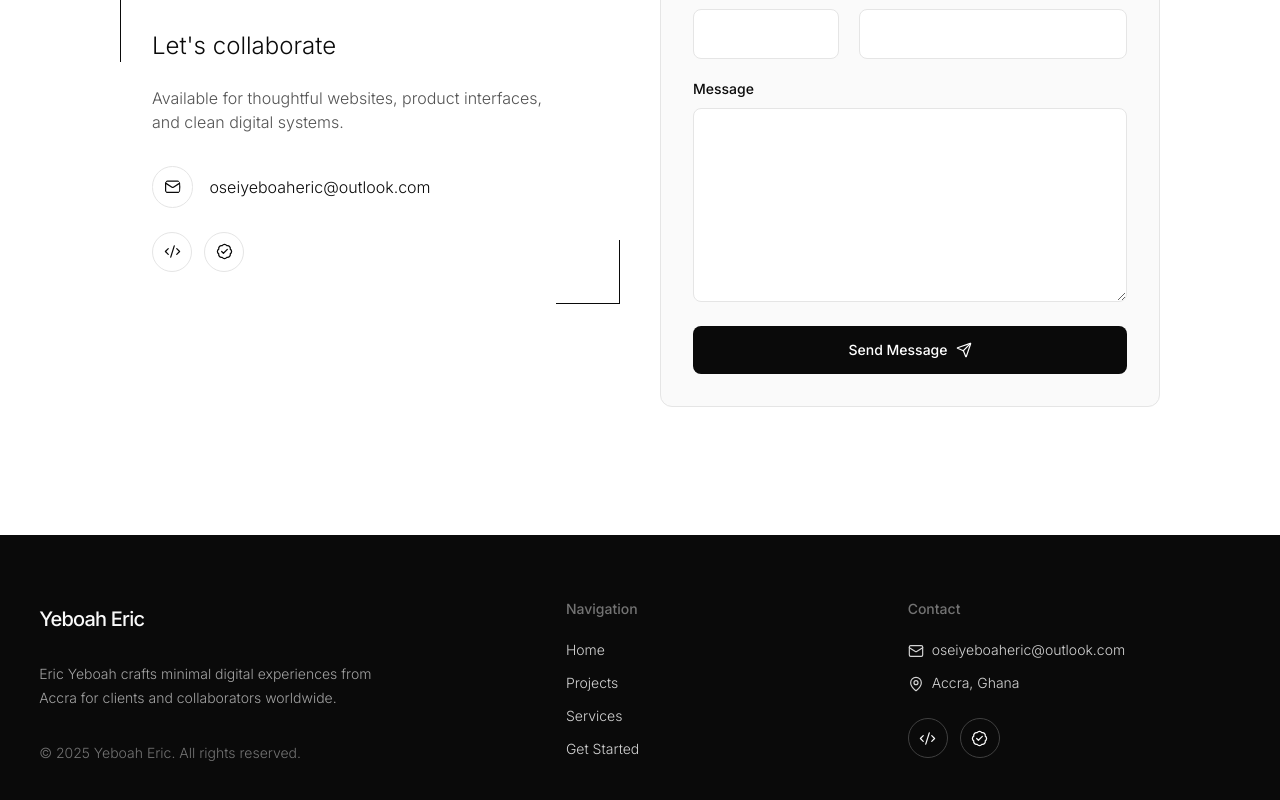
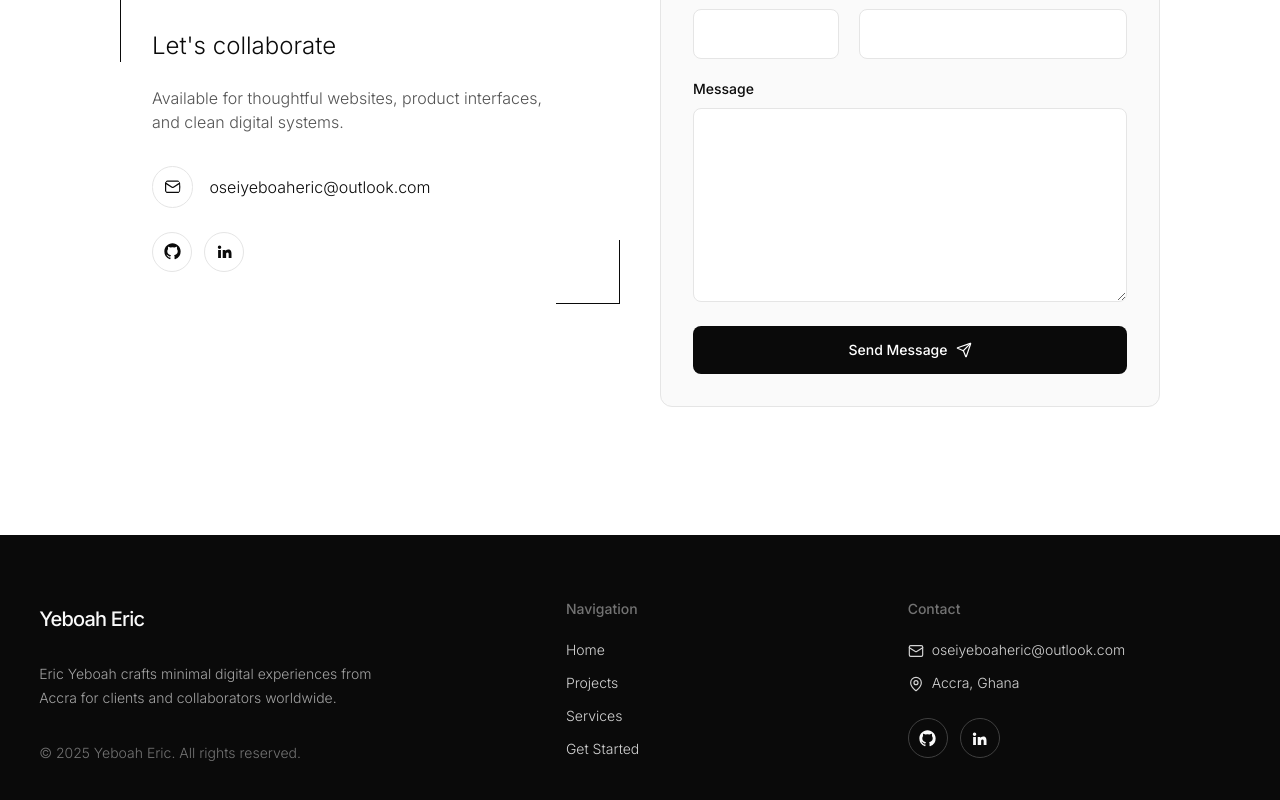
Before and after one commit to yeboaheric/yeboaheric-portfolio, a Next.js app: page / in a window 1280 px wide. Shown: the part 7503-8303 px from the top of the page. Built offline with nearby package versions, Linux system fonts and the light colour scheme.

Commit message:
github and linkedin links have been updated to reflect the correct name and contact information.

```diff
--- a/app/page.tsx
+++ b/app/page.tsx
@@ -1,7 +1,7 @@
 "use client";
 
 import { useState } from "react";
-import { ArrowDown, BadgeCheck, Code2, Mail, Send } from "lucide-react";
+import { ArrowDown, Mail, Send } from "lucide-react";
 import { motion, useReducedMotion } from "framer-motion";
 import { ApproachSection } from "@/components/approach-section";
 import { ButtonLink } from "@/components/button-link";
@@ -10,6 +10,7 @@ import { Footer } from "@/components/footer";
 import { Header } from "@/components/header";
 import { IntroLoader } from "@/components/intro-loader";
 import { fadeUp, scaleIn, softEase, staggerContainer } from "@/components/motion-tokens";
+import { GithubMarkIcon, LinkedinMarkIcon } from "@/components/social-icons";
 import { SkillsSection } from "@/components/skills-section";
 import { Timeline } from "@/components/timeline";
 import {
@@ -357,7 +358,7 @@ function ContactSection() {
               className="contact-social"
               aria-label="GitHub"
             >
-              <Code2 aria-hidden="true" size={17} strokeWidth={1.75} />
+              <GithubMarkIcon aria-hidden="true" size={17} />
             </motion.a>
             <motion.a
               href="https://www.linkedin.com/in/yeboah-osei-eric-329b57296/"
@@ -367,7 +368,7 @@ function ContactSection() {
               className="contact-social"
               aria-label="LinkedIn"
             >
-              <BadgeCheck aria-hidden="true" size={17} strokeWidth={1.75} />
+              <LinkedinMarkIcon aria-hidden="true" size={17} />
             </motion.a>
           </div>
         </div>
--- a/components/footer.tsx
+++ b/components/footer.tsx
@@ -1,8 +1,9 @@
 "use client";
 
 import Link from "next/link";
-import { BadgeCheck, Code2, Mail, MapPin } from "lucide-react";
+import { Mail, MapPin } from "lucide-react";
 import { motion, useReducedMotion } from "framer-motion";
+import { GithubMarkIcon, LinkedinMarkIcon } from "@/components/social-icons";
 import { navigation, type NavItem } from "@/data/portfolio";
 
 type FooterProps = {
@@ -55,7 +56,7 @@ export function Footer({ navigationItems = navigation }: FooterProps) {
               className="site-footer-social"
               aria-label="GitHub"
             >
-              <Code2 aria-hidden="true" size={17} strokeWidth={1.75} />
+              <GithubMarkIcon aria-hidden="true" size={17} />
             </motion.a>
             <motion.a
               href="https://www.linkedin.com/in/yeboah-osei-eric-329b57296/"
@@ -65,7 +66,7 @@ export function Footer({ navigationItems = navigation }: FooterProps) {
               className="site-footer-social"
               aria-label="LinkedIn"
             >
-              <BadgeCheck aria-hidden="true" size={17} strokeWidth={1.75} />
+              <LinkedinMarkIcon aria-hidden="true" size={17} />
             </motion.a>
           </div>
         </div>
--- /dev/null
+++ b/components/social-icons.tsx
@@ -0,0 +1,43 @@
+import type { ComponentPropsWithoutRef } from "react";
+
+type SocialIconProps = ComponentPropsWithoutRef<"svg"> & {
+  size?: number;
+};
+
+export function GithubMarkIcon({
+  size = 18,
+  className,
+  ...props
+}: SocialIconProps) {
+  return (
+    <svg
+      viewBox="0 0 24 24"
+      width={size}
+      height={size}
+      fill="currentColor"
+      className={className}
+      {...props}
+    >
+      <path d="M12 .5C5.648.5.5 5.648.5 12a11.5 11.5 0 0 0 7.86 10.92c.576.104.786-.25.786-.556 0-.274-.01-1-.016-1.962-3.198.695-3.873-1.542-3.873-1.542-.524-1.332-1.28-1.686-1.28-1.686-1.046-.715.08-.701.08-.701 1.158.081 1.767 1.19 1.767 1.19 1.028 1.76 2.697 1.252 3.354.958.103-.745.402-1.252.73-1.54-2.553-.29-5.238-1.278-5.238-5.69 0-1.257.45-2.286 1.188-3.092-.118-.29-.515-1.46.112-3.045 0 0 .968-.31 3.17 1.18a11.05 11.05 0 0 1 5.77 0c2.2-1.49 3.166-1.18 3.166-1.18.63 1.585.233 2.756.115 3.045.74.806 1.186 1.835 1.186 3.091 0 4.423-2.69 5.396-5.25 5.68.414.357.783 1.06.783 2.138 0 1.543-.014 2.787-.014 3.167 0 .31.207.667.792.554A11.502 11.502 0 0 0 23.5 12C23.5 5.648 18.352.5 12 .5Z" />
+    </svg>
+  );
+}
+
+export function LinkedinMarkIcon({
+  size = 18,
+  className,
+  ...props
+}: SocialIconProps) {
+  return (
+    <svg
+      viewBox="0 0 24 24"
+      width={size}
+      height={size}
+      fill="currentColor"
+      className={className}
+      {...props}
+    >
+      <path d="M4.98 3.5A2.48 2.48 0 1 0 5 8.46 2.48 2.48 0 0 0 4.98 3.5ZM3 9.75h3.97V21H3V9.75Zm6.46 0H13.3v1.54h.05c.53-1 1.83-2.06 3.76-2.06 4.02 0 4.76 2.65 4.76 6.1V21H17.9v-4.99c0-1.19-.02-2.72-1.66-2.72-1.67 0-1.92 1.3-1.92 2.64V21H9.46V9.75Z" />
+    </svg>
+  );
+}
--- a/data/portfolio.ts
+++ b/data/portfolio.ts
@@ -34,6 +34,7 @@ import {
   Users,
   Zap,
 } from "lucide-react";
+import { GithubMarkIcon, LinkedinMarkIcon } from "@/components/social-icons";
 
 export type NavItem = {
   label: string;
@@ -535,11 +536,11 @@ export const services: Service[] = [
 
 export const socialLinks = [
   { label: "Email", href: "mailto:oseiyeboaheric@outlook.com", icon: Mail },
-  { label: "GitHub", href: "https://github.com/yeboaheric", icon: Code2 },
+  { label: "GitHub", href: "https://github.com/yeboaheric", icon: GithubMarkIcon },
   {
     label: "LinkedIn",
     href: "https://www.linkedin.com/in/yeboah-osei-eric-329b57296/",
-    icon: SquareCheck,
+    icon: LinkedinMarkIcon,
   },
 ];
 
--- a/index.html
+++ b/index.html
@@ -3,8 +3,8 @@
 <head>
   <meta charset="UTF-8" />
   <meta name="viewport" content="width=device-width, initial-scale=1.0" />
-  <meta name="description" content="A minimal portfolio for Eric Yeboah, Creative Engineer based in Accra." />
-  <title>Eric Yeboah | Creative Engineer</title>
+  <meta name="description" content="A minimal portfolio for Yeboah Eric, Creative Engineer based in Accra." />
+  <title>Yeboah Eric | Creative Engineer</title>
   <script>
     (() => {
       try {
@@ -57,7 +57,7 @@
       <div class="mx-auto flex min-h-[calc(100svh-5rem)] max-w-7xl flex-col items-center justify-center">
         <div class="hero-badge flex h-20 w-20 items-center justify-center rounded-full border border-black text-sm font-semibold tracking-[0.2em] sm:h-24 sm:w-24">AY</div>
         <h1 class="mt-10 max-w-5xl text-balance text-5xl font-semibold leading-[0.95] tracking-[-0.06em] sm:text-7xl lg:text-8xl">
-          <span class="hero-line block">Eric Yeboah</span>
+          <span class="hero-line block">Yeboah Eric</span>
           <span class="hero-line block">Creative Engineer</span>
         </h1>
         <div class="hero-divider mt-8 h-px w-full max-w-2xl bg-neutral-200"></div>
@@ -79,7 +79,7 @@
           <h2 class="section-title-xl">About Me</h2>
           <p class="section-accent mt-7">Hello there</p>
           <div class="mt-8 grid gap-5 text-base leading-8 text-neutral-600">
-            <p>I am Eric Yeboah, a full-stack minded creative engineer based in Accra, Ghana. I build digital products that feel clear, useful, and carefully composed.</p>
+            <p>I am Yeboah Eric, a full-stack minded creative engineer based in Accra, Ghana. I build digital products that feel clear, useful, and carefully composed.</p>
             <p>My work sits between minimal design and clean code, with a focus on interfaces that help people move through information without friction.</p>
             <p>I enjoy turning rough ideas into structured websites, product screens, and systems that can grow without becoming noisy.</p>
           </div>
```
Also changed, not shown: 1 other file (tests, documents, lock files or other folders).
